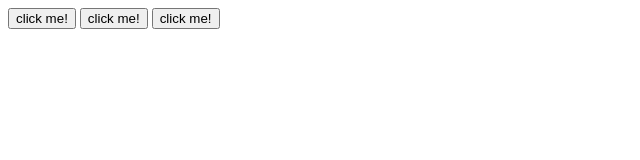
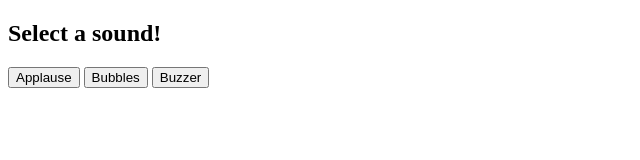
Before and after one commit to DeyAkansha/mi349_soundboard, a plain HTML site: page index.html in a window 1280 px wide. Shown: the whole page, without its empty margins (0-640 px from the left). Drawn offline with Linux system fonts and the light colour scheme.

Commit message:
validated html and new sounds

```diff
--- a/index.html
+++ b/index.html
@@ -7,11 +7,15 @@
     <link rel="stylesheet" href="style.css">
     <title>Sound Board</title>
 
-
 </head>
 <body>
-    <button id="button-1">click me!</button>
-    <button id="button-2">click me!</button>
-    <button id="button-3">click me!</button>
+    <div>
+        <h2>Select a sound!</h2>
+    </div>
+    <div class="Buttons">
+        <button id="button-1">Applause</button>
+        <button id="button-2">Bubbles</button>
+        <button id="button-3">Buzzer</button>
+    </div>
     <script src="soundboard.js"></script>
 </body>
```
